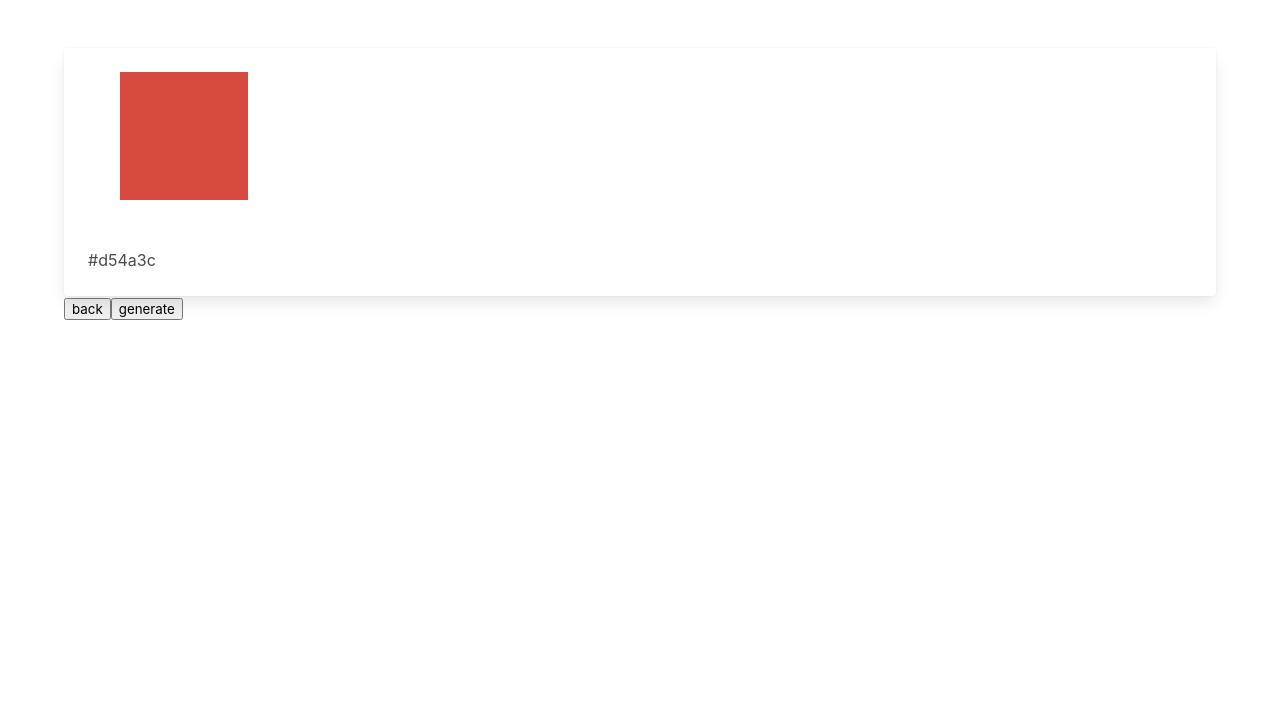
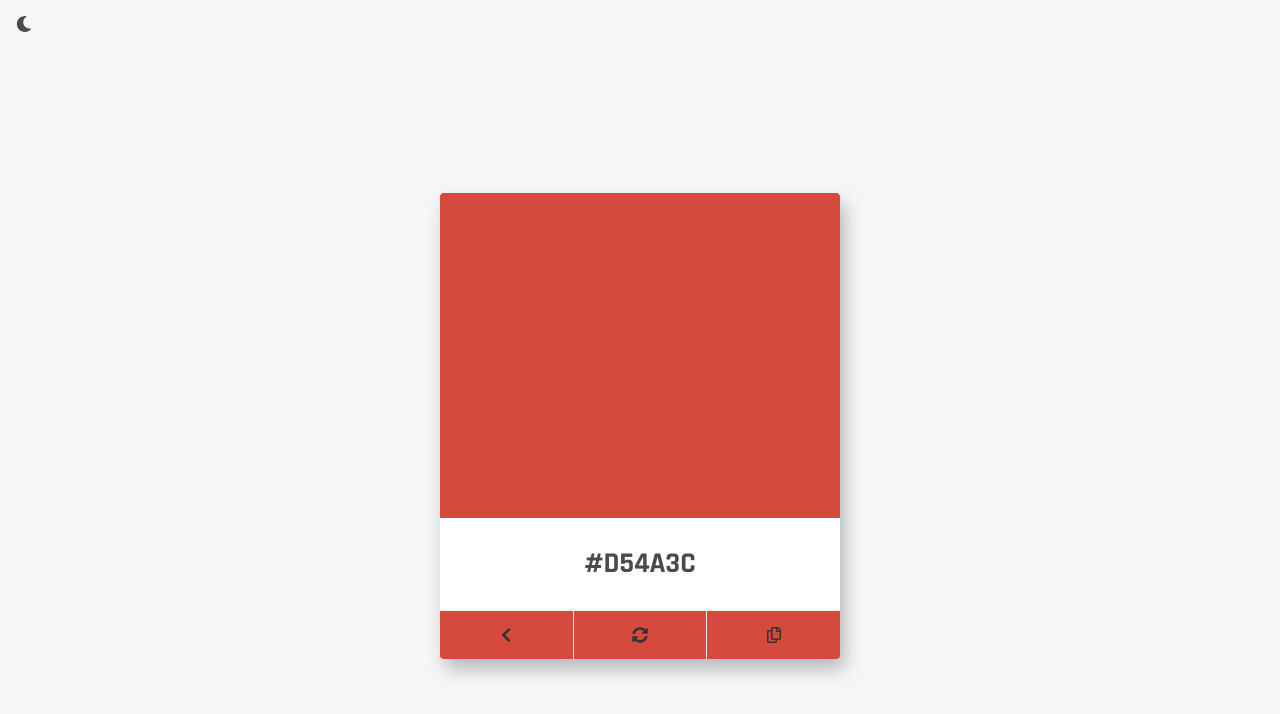
Before and after one commit to utensils/colorsplash, a React (Create React App) app: page / in a window 1280 px wide. Shown: the top 714 px of the page. Built offline with nearby package versions, Linux system fonts and the light colour scheme.

Commit message:
ColorSplash theme
- styled bulma’s card
- added a basic dark mode
- added copy button to copy hex
- added dependency: react-copy-to-clipboard

```diff
--- a/package.json
+++ b/package.json
@@ -5,6 +5,7 @@
   "dependencies": {
     "bulma": "^0.7.1",
     "react": "^16.4.1",
+    "react-copy-to-clipboard": "^5.0.1",
     "react-dom": "^16.4.1",
     "react-scripts": "1.1.4",
     "styled-components": "^3.3.3"
--- a/public/index.html
+++ b/public/index.html
@@ -10,6 +10,7 @@
     -->
     <link rel="manifest" href="%PUBLIC_URL%/manifest.json">
     <link rel="shortcut icon" href="%PUBLIC_URL%/favicon.ico">
+    <script defer src="https://use.fontawesome.com/releases/v5.0.6/js/all.js"></script>
     <!--
       Notice the use of %PUBLIC_URL% in the tags above.
       It will be replaced with the URL of the `public` folder during the build.
--- a/src/App.js
+++ b/src/App.js
@@ -1,4 +1,5 @@
 import React, { Component } from 'react';
+import {CopyToClipboard} from 'react-copy-to-clipboard';
 
 var randomColor = function (){
   const color = '' + Math.floor(Math.random() * 16777215).toString(16);
@@ -6,6 +7,10 @@ var randomColor = function (){
 }
 
 class App extends Component {
+  state = {
+    darkness: false,
+    copied: false,
+  }
   handleBack = () => {
     var { previousColors } = this.state;
     const lastColor = previousColors.pop();
@@ -20,30 +25,62 @@ class App extends Component {
     this.setState({ color: randomColor(), previousColors: previousColors });
   }
 
+  toggleDarkness = () => {
+    this.setState({ darkness: !this.state.darkness });
+    if (this.state.darkness) {
+      document.body.classList.remove('darkness');
+    } else {
+      document.body.classList.add('darkness')
+    }
+  }
+
   componentWillMount() {
     this.setState({ color: randomColor(), previousColors: [] });
   }
 
   render() {
     return (
-      <section class="section">
-        <div class="container">
-          <div className="card">
-            <div className="card-content">
-              <div className="content">
-                <figure className="image is-128x128" style={{ backgroundColor: this.state.color }}>
-                </figure>
+      <section className="hero is-fullheight">
+        <div className="hero-head">
+          <nav className="navbar is-transparent" style={{paddingLeft: "12px", paddingTop: "12px"}}>
+            <span className="icon moon" onClick={this.toggleDarkness} style={{ cursor: "pointer"}}>
+              <i className="fas fa-moon"></i>
+            </span>
+          </nav>
+        </div> {/* /.hero-head */}
+        <div className="hero-body">
+          <div className="container has-text-centered">
+            <div className="card" style={{backgroundColor: this.state.color}}>
+              <div className="card-content" className="color-box">
+
               </div>
-            </div>
-            <div className="card-content">
-              <div className="content">
-                {this.state.color}
+              <div className="card-content" style={{fontSize: "1.8rem", fontFamily: "'Rajdhani', sans-serif", fontWeight: "700", backgroundColor: "#fff"}}>
+                <div className="content is-uppercase">
+                  {this.state.color}
+                </div>
               </div>
-            </div>
-          </div>
-        <button onClick={this.handleBack}>back</button>
-        <button onClick={this.handleGenerate}>generate</button>
-        </div>
+              <footer className="card-footer">
+                <p className="card-footer-item back-button" onClick={this.handleBack}>
+                <span className="icon">
+                  <i className="fas fa-chevron-left"></i>
+                </span>
+                </p>
+                <p className="card-footer-item generate-button" onClick={this.handleGenerate}>
+                  <span className="icon">
+                    <i className="fas fa-sync-alt"></i>
+                  </span>
+                </p>
+                <CopyToClipboard text={this.state.color} onCopy={() => this.setState({copied: true})}>
+                  <p className="card-footer-item copy-button">
+                    <span className="icon">
+                      <i className="far fa-copy"></i>
+                    </span>
+                  </p>
+                </CopyToClipboard>
+              </footer>
+            </div> {/* /.card */}
+          </div> {/* /.container */}
+        </div> {/* /.hero-body */}
       </section>
     );
   }
--- a/src/index.css
+++ b/src/index.css
@@ -1,5 +1,65 @@
+@import url("https://fonts.googleapis.com/css?family=Rajdhani:500,700|Source+Sans+Pro:300,400,600");
 body {
-  margin: 0;
-  padding: 0;
-  font-family: sans-serif;
+  background-color: #f5f6f7;
+  overflow: hidden;
 }
+body.darkness{
+  background-color: #1D2124;
+}
+body.darkness .card {
+  box-shadow: 5px 10px 18px rgba(0,0,0,.75) !important;
+}
+body.darkness .moon {
+  color: #f5f6f7;
+}
+.card {
+  box-shadow: 5px 10px 18px rgba(0,0,0,.25) !important;
+  border-radius: 15px;
+  margin: 0px auto;
+}
+.card-footer {
+  background-color: #fff;
+  color: #333;
+  border-bottom-right-radius: 15px;
+  border-bottom-left-radius: 15px;
+}
+
+.generate-button:hover {
+  background-color: #f56a6a;
+  color: #fff;
+  cursor: pointer;
+}
+.back-button:hover {
+  background-color: #f56a6a;
+  color: #fff;
+  cursor: pointer;
+  border-bottom-left-radius: 15px;
+}
+.copy-button:hover {
+  background-color: #f56a6a;
+  color: #fff;
+  cursor: pointer;
+  border-bottom-right-radius: 15px;
+}
+
+@media screen and (min-width: 768px) {
+  .card {
+    min-width: 400px;
+    width: 400px;
+  }
+  .color-box {
+    min-height: 325px;
+    height: 325px;
+  }
+}
+
+@media screen and (max-width: 768px) {
+  .card {
+    min-width: 300px !important;
+    width: 300px !important;
+  }
+  .color-box {
+    min-height: 225px !important;
+    height: 225px !important;
+  }
+}
```
